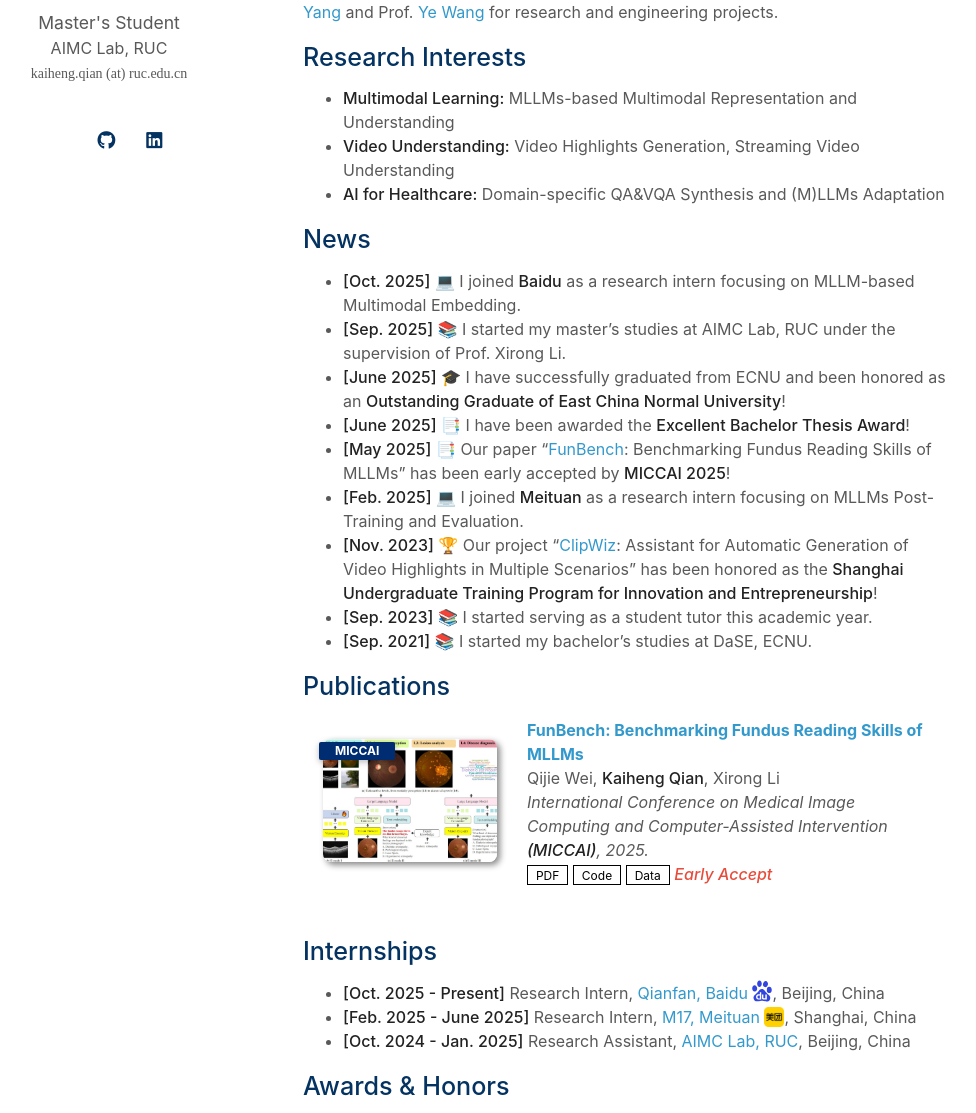
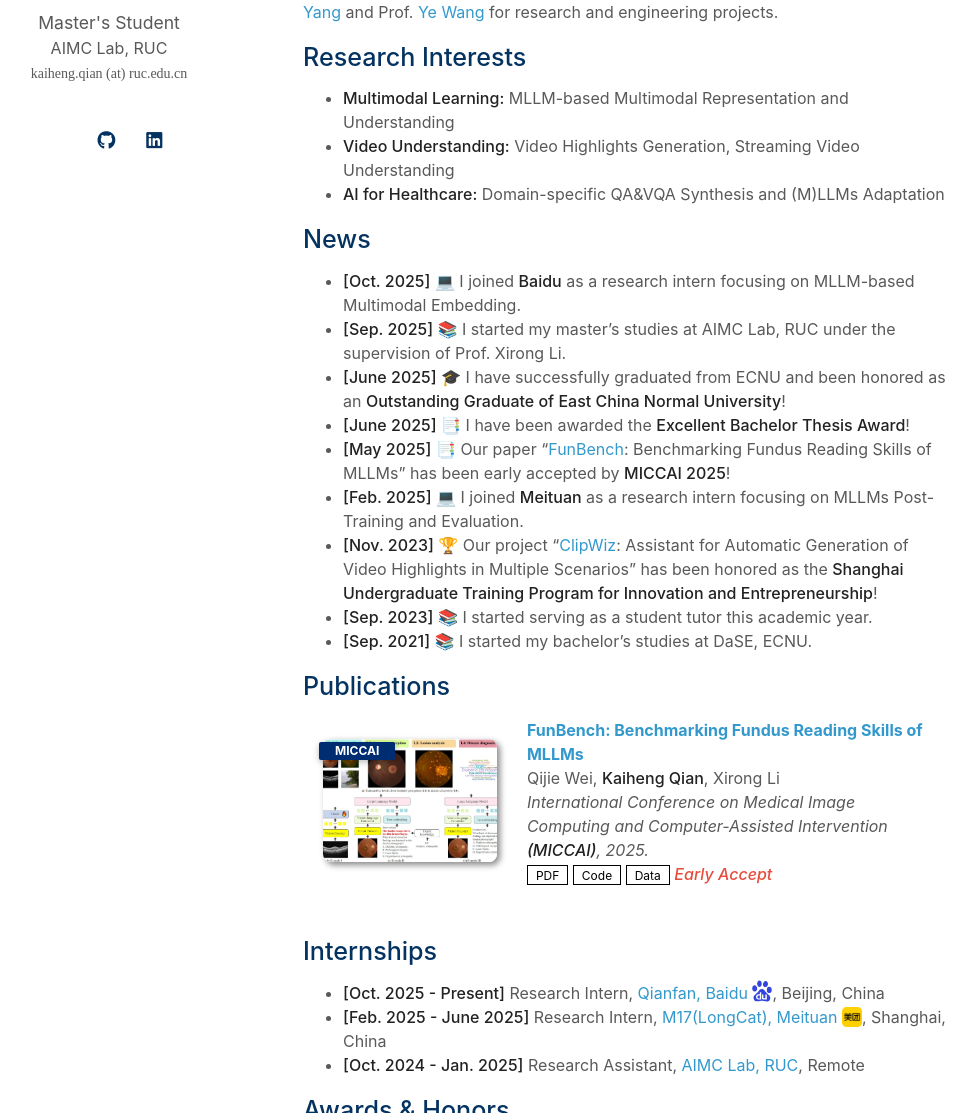
Before and after one commit to KaihengQian/KaihengQian.github.io, a Jekyll site: the page built from index.md, in a window 1280 px wide and 1400 px high. Shown: the part 287-1400 px from the top of the window, without its empty margins (167-1143 px from the left). Built offline with Jekyll 4.4.1, drawn with Linux system fonts in a browser that asks for light colours; a style sheet for code colours, icons or effects is not loaded; our own code applies the rules of GitHub Pages for plain Markdown files.

Commit message:
Update index.md

```diff
--- a/index.md
+++ b/index.md
@@ -8,7 +8,7 @@ I am currently a Master's student (from fall, 2025) at the [School of Informatio
 
 ## Research Interests
 
-- **Multimodal Learning:** MLLMs-based Multimodal Representation and Understanding
+- **Multimodal Learning:** MLLM-based Multimodal Representation and Understanding
 - **Video Understanding:** Video Highlights Generation, Streaming Video Understanding
 - **AI for Healthcare:** Domain-specific QA&VQA Synthesis and (M)LLMs Adaptation
 
@@ -31,8 +31,8 @@ I am currently a Master's student (from fall, 2025) at the [School of Informatio
 ## Internships
 
 - **[Oct. 2025 - Present]** Research Intern, [Qianfan, Baidu](https://cloud.baidu.com/product-s/qianfan_home) <img src="assets/img/Baidu_logo.svg" alt="Baidu" width="20" style="vertical-align: -4px;"/>, Beijing, China
-- **[Feb. 2025 - June 2025]** Research Intern, [M17, Meituan](https://tech.meituan.com/) <img src="assets/img/Meituan_logo.svg" alt="Meituan" width="20" style="vertical-align: -4px;"/>, Shanghai, China
-- **[Oct. 2024 - Jan. 2025]** Research Assistant, [AIMC Lab, RUC](https://ruc-aimc-lab.github.io/aboutme/), Beijing, China
+- **[Feb. 2025 - June 2025]** Research Intern, [M17(LongCat), Meituan](https://www.longcatai.org/) <img src="assets/img/Meituan_logo.svg" alt="Meituan" width="20" style="vertical-align: -4px;"/>, Shanghai, China
+- **[Oct. 2024 - Jan. 2025]** Research Assistant, [AIMC Lab, RUC](https://ruc-aimc-lab.github.io/aboutme/), Remote
 
 ## Awards & Honors
 
```
